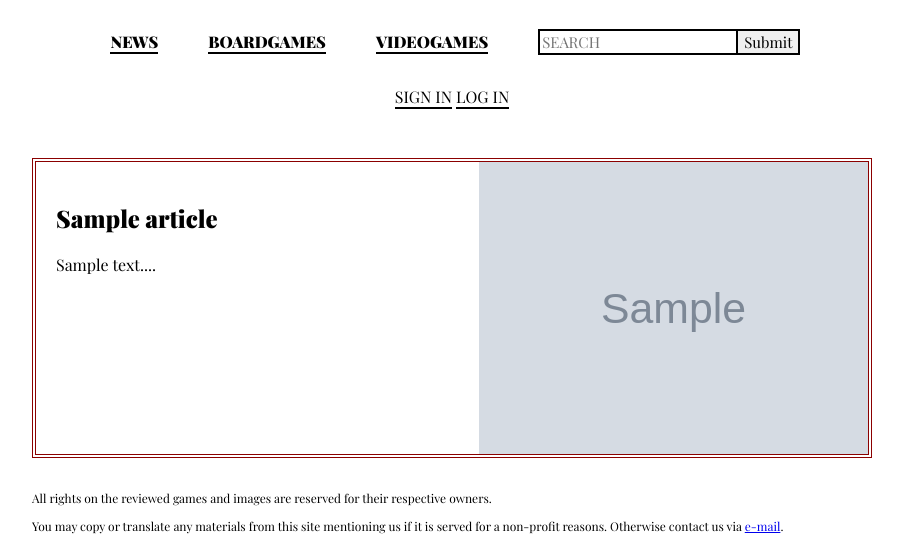
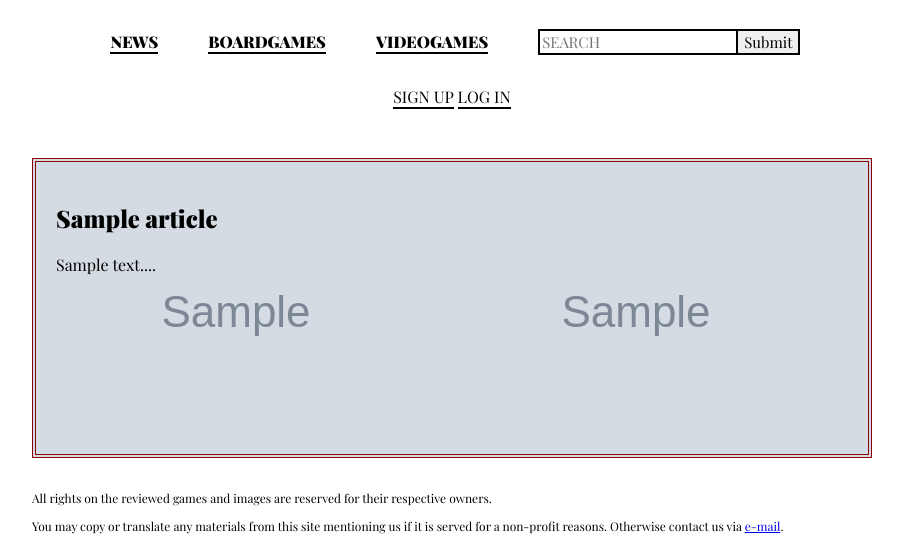
Before and after one commit to danceandfight/carpet-of-flowers, a Django app: page / in a window 1280 px wide. Shown: the part 630-1176 px from the top of the page, without its empty margins (188-1091 px from the left). Run offline with Django 4.2, Linux system fonts and the light colour scheme; tables that the repository leaves empty hold one stand-in row (values such as "Sample post"); grey boxes marked "Sample" are stand-in pictures; parts of the project's set-up code (start-up, migrations or seed data) failed here and were passed over; some web fonts are replaced.

Commit message:
Clean templates

```diff
--- a/templates/base_template.html
+++ b/templates/base_template.html
@@ -34,7 +34,8 @@
                         {% if request.user.username %}
                         <p class="username"><a href="/profile/{{user.id}}">{{request.user.username}}</a></p>
                         {% else %}
-                        <p><a href="/register" class="registration">Sign in</a>
+                        <p><a href="/register" class="registration">Sign up</a>
+                        <span>   </span>
                         <a href="/login" class="login">Log in</a></p>
                         {% endif %}
                     </li>
--- a/templates/homepage.html
+++ b/templates/homepage.html
@@ -1,13 +1,12 @@
 {% extends 'base_template.html' %}
 
 {% block content %}
-<a href="/{% with articles.0 as article%}{{ article.slug }}" class="featured-article">
-                    <article class="featured-article-preview">
-                        <h2 class="featured-title">{{ article.title }}</h2>
-                        <p class="featured-preview">{{ article.featured_snippet|safe }}</p>
-                    </article>
-                    <img src="{{ article.image.url }}">
-                </a>
+<a href="/{% with articles.0 as article%}{{ article.slug }}" class="featured-article" style="background-image: url('{{ article.image.url }}')">
+    <article class="featured-article-preview">
+        <h2 class="featured-title">{{ article.title }}</h2>
+        <p class="featured-preview">{{ article.featured_snippet|safe }}</p>
+    </article>
+</a>
 {% endwith %}
 {% for article in articles|slice:"1:" %}
 <div class="card">
```
